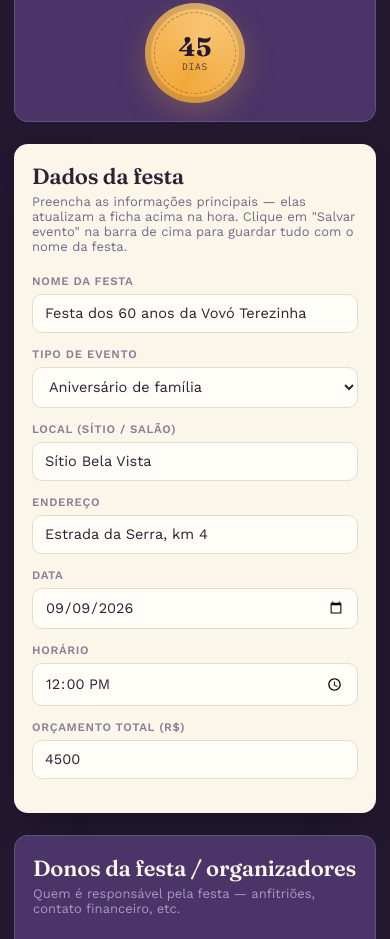
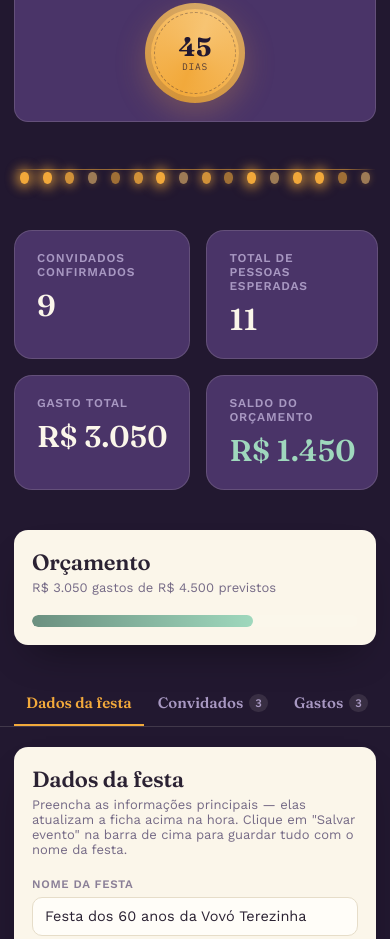
Before and after one commit to prof-digital-bh/ramonieventos, a plain HTML site: page index.html in a window 390 px wide. Shown: the part 677-1616 px from the top of the page. Drawn offline with nearby package versions, Linux system fonts and the light colour scheme.

Commit message:
Update index.html

```diff
--- a/index.html
+++ b/index.html
@@ -468,13 +468,17 @@
   }
   @media (max-width: 880px){ .two-col{ grid-template-columns: 1fr; } }
 
-  /* ---------- Abas: Convidados / Gastos ---------- */
+  /* ---------- Abas: Dados da festa / Convidados / Gastos ---------- */
   .tabs-nav{
     display:flex;
     gap:6px;
     border-bottom:1px solid var(--line);
     margin-bottom:24px;
-  }
+    overflow-x:auto;
+    -webkit-overflow-scrolling:touch;
+    scrollbar-width:none;
+  }
+  .tabs-nav::-webkit-scrollbar{ display:none; }
   .tab-btn{
     background:transparent;
     border:none;
@@ -491,6 +495,8 @@
     align-items:center;
     gap:8px;
     transition: color .15s ease;
+    white-space:nowrap;
+    flex:0 0 auto;
   }
   .tab-btn:hover{ color:var(--paper); }
   .tab-btn.ativo{ color:var(--amber); border-bottom-color:var(--amber); }
@@ -508,8 +514,18 @@
   .tab-panel.ativo{ display:block; animation: apareceAba .25s ease; }
   @keyframes apareceAba{ from{ opacity:0; transform:translateY(6px);} to{ opacity:1; transform:none;} }
   @media (prefers-reduced-motion: reduce){ .tab-panel.ativo{ animation:none; } }
-  @media (max-width:480px){
-    .tab-btn{ font-size:16px; padding:8px 12px 12px; }
+  @media (max-width:640px){
+    .tabs-nav{
+      gap:2px;
+      margin: 0 -14px 20px;
+      padding: 0 14px 0;
+      justify-content:flex-start;
+    }
+    .tab-btn{ font-size:15px; padding:8px 12px 12px; gap:6px; }
+    .tab-count{ font-size:11px; padding:2px 6px; }
+  }
+  @media (min-width:641px){
+    .tabs-nav{ justify-content:flex-start; }
   }
 
   .edit-banner{
@@ -633,8 +649,59 @@
     </div>
   </header>
 
+  <!-- Lights divider -->
+  <div class="lights" aria-hidden="true">
+    <div class="bulb"></div><div class="bulb"></div><div class="bulb"></div><div class="bulb"></div>
+    <div class="bulb"></div><div class="bulb"></div><div class="bulb"></div><div class="bulb"></div>
+    <div class="bulb"></div><div class="bulb"></div><div class="bulb"></div><div class="bulb"></div>
+    <div class="bulb"></div><div class="bulb"></div><div class="bulb"></div><div class="bulb"></div>
+  </div>
+
+  <!-- Painel de resumo -->
+  <div class="stats">
+    <div class="stat">
+      <div class="lbl">Convidados confirmados</div>
+      <div class="val mono" id="stat-confirmados">0</div>
+    </div>
+    <div class="stat">
+      <div class="lbl">Total de pessoas esperadas</div>
+      <div class="val mono" id="stat-total-pessoas">0</div>
+    </div>
+    <div class="stat">
+      <div class="lbl">Gasto total</div>
+      <div class="val mono" id="stat-gasto">R$ 0</div>
+    </div>
+    <div class="stat" id="stat-saldo-box">
+      <div class="lbl">Saldo do orçamento</div>
+      <div class="val mono" id="stat-saldo">R$ 0</div>
+    </div>
+  </div>
+
+  <div class="card" style="margin-bottom:40px;">
+    <h2>Orçamento</h2>
+    <p class="hint" id="orcamento-texto">R$ 0 gastos de R$ 0 previstos</p>
+    <div class="budget-bar-track">
+      <div class="budget-bar-fill" id="budget-fill" style="width:0%;"></div>
+    </div>
+  </div>
+
+  <!-- Dados da festa / Convidados / Gastos em abas -->
+  <div class="tabs-nav">
+    <button class="tab-btn ativo" id="tabbtn-dados" onclick="mostrarAba('dados')">
+      Dados da festa
+    </button>
+    <button class="tab-btn" id="tabbtn-convidados" onclick="mostrarAba('convidados')">
+      Convidados <span class="tab-count" id="tab-count-convidados">0</span>
+    </button>
+    <button class="tab-btn" id="tabbtn-gastos" onclick="mostrarAba('gastos')">
+      Gastos <span class="tab-count" id="tab-count-gastos">0</span>
+    </button>
+  </div>
+
+  <!-- DADOS DA FESTA -->
+  <div class="tab-panel ativo" id="aba-dados">
   <!-- Formulário de dados do evento -->
-  <div class="card" style="margin-top:22px;">
+  <div class="card">
     <h2>Dados da festa</h2>
     <p class="hint">Preencha as informações principais — elas atualizam a ficha acima na hora. Clique em "Salvar evento" na barra de cima para guardar tudo com o nome da festa.</p>
     <div class="grid-form">
@@ -719,54 +786,10 @@
     <div class="list" id="lista-donos"></div>
   </div>
 
-  <!-- Lights divider -->
-  <div class="lights" aria-hidden="true">
-    <div class="bulb"></div><div class="bulb"></div><div class="bulb"></div><div class="bulb"></div>
-    <div class="bulb"></div><div class="bulb"></div><div class="bulb"></div><div class="bulb"></div>
-    <div class="bulb"></div><div class="bulb"></div><div class="bulb"></div><div class="bulb"></div>
-    <div class="bulb"></div><div class="bulb"></div><div class="bulb"></div><div class="bulb"></div>
-  </div>
-
-  <!-- Painel de resumo -->
-  <div class="stats">
-    <div class="stat">
-      <div class="lbl">Convidados confirmados</div>
-      <div class="val mono" id="stat-confirmados">0</div>
-    </div>
-    <div class="stat">
-      <div class="lbl">Total de pessoas esperadas</div>
-      <div class="val mono" id="stat-total-pessoas">0</div>
-    </div>
-    <div class="stat">
-      <div class="lbl">Gasto total</div>
-      <div class="val mono" id="stat-gasto">R$ 0</div>
-    </div>
-    <div class="stat" id="stat-saldo-box">
-      <div class="lbl">Saldo do orçamento</div>
-      <div class="val mono" id="stat-saldo">R$ 0</div>
-    </div>
-  </div>
-
-  <div class="card" style="margin-bottom:40px;">
-    <h2>Orçamento</h2>
-    <p class="hint" id="orcamento-texto">R$ 0 gastos de R$ 0 previstos</p>
-    <div class="budget-bar-track">
-      <div class="budget-bar-fill" id="budget-fill" style="width:0%;"></div>
-    </div>
-  </div>
-
-  <!-- Convidados e Gastos em abas -->
-  <div class="tabs-nav">
-    <button class="tab-btn ativo" id="tabbtn-convidados" onclick="mostrarAba('convidados')">
-      Convidados <span class="tab-count" id="tab-count-convidados">0</span>
-    </button>
-    <button class="tab-btn" id="tabbtn-gastos" onclick="mostrarAba('gastos')">
-      Gastos <span class="tab-count" id="tab-count-gastos">0</span>
-    </button>
   </div>
 
   <!-- CONVIDADOS -->
-  <div class="tab-panel ativo" id="aba-convidados">
+  <div class="tab-panel" id="aba-convidados">
     <div class="card on-dusk">
       <div class="section-head">
         <div>
@@ -1495,7 +1518,7 @@
 
   // ==================== ABAS ====================
   function mostrarAba(nome){
-    ['convidados','gastos'].forEach(n => {
+    ['dados','convidados','gastos'].forEach(n => {
       document.getElementById('aba-' + n).classList.toggle('ativo', n === nome);
       document.getElementById('tabbtn-' + n).classList.toggle('ativo', n === nome);
     });
```
Lines whose indentation alone changed are shown as unchanged.
